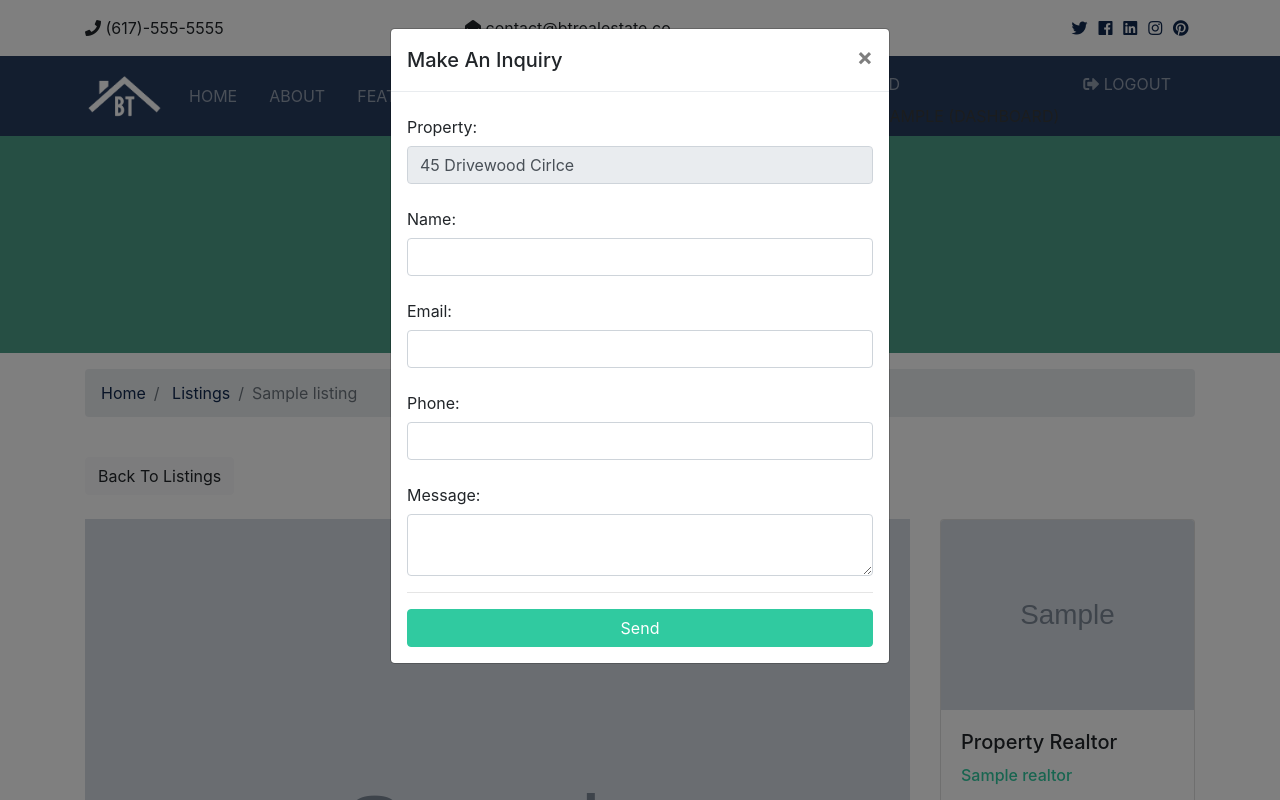
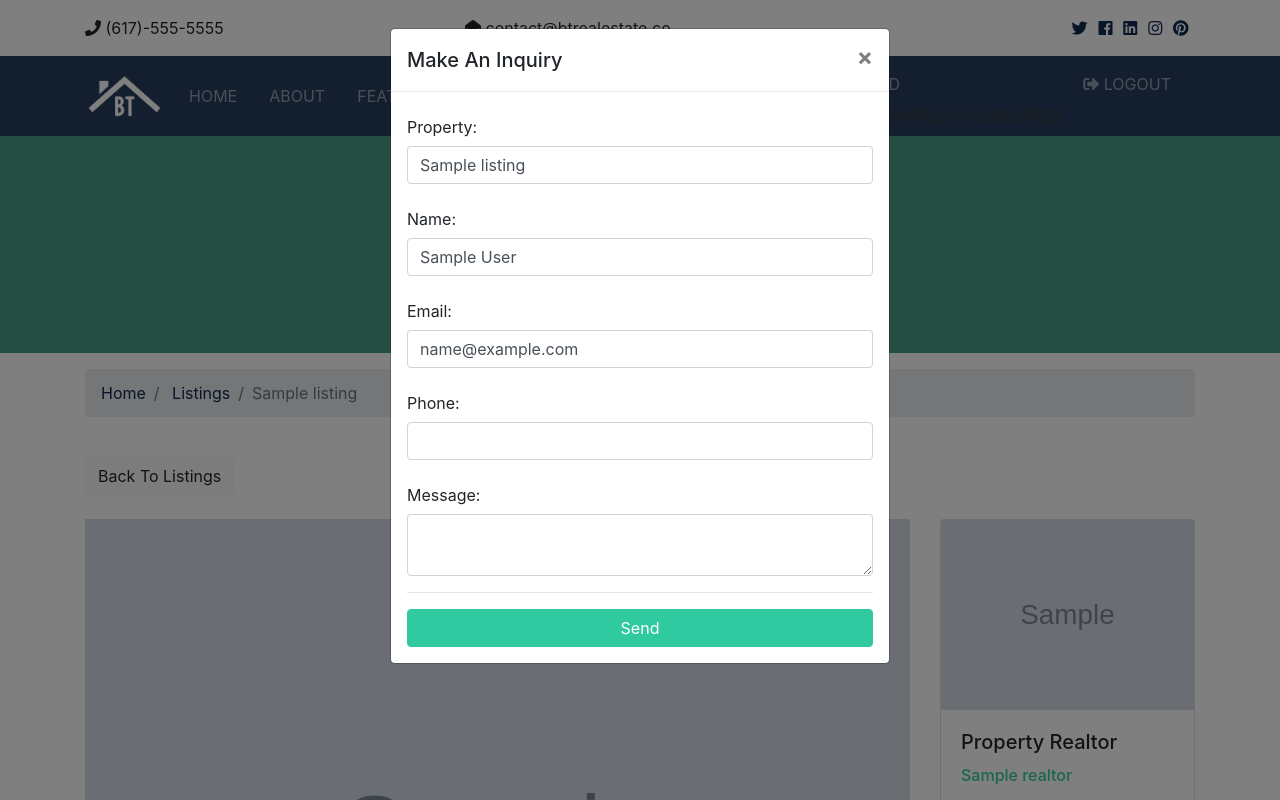
Before and after one commit to allanlburns/btre, a Django app: page /listings/1 in a window 1280 px wide, after a click on "Make An Inquiry". Run offline with Django 3.2, Linux system fonts and the light colour scheme; a user stored in the database is signed in; tables that the repository leaves empty hold one stand-in row (values such as "Sample post"); grey boxes marked "Sample" are stand-in pictures; some libraries are stand-ins or nearby versions.

Commit message:
Handle contact inquiry form submission. Set up mailer.

```diff
--- a/btre/urls.py
+++ b/btre/urls.py
@@ -8,4 +8,5 @@ urlpatterns = [
 	path('listings/', include('listings.urls')),
     path('admin/', admin.site.urls),
     path('accounts/', include('accounts.urls')),
+    path('contacts/', include('contacts.urls')),
 ] + static(settings.MEDIA_URL, document_root=settings.MEDIA_ROOT)
--- /dev/null
+++ b/contacts/urls.py
@@ -0,0 +1,6 @@
+from django.urls import path
+from . import views
+
+urlpatterns = [
+	path('contact', views.contact, name='contact')
+]
--- a/templates/listings/listing.html
+++ b/templates/listings/listing.html
@@ -33,6 +33,9 @@
       </nav>
     </div>
   </section>
+
+  <!-- Alerts -->
+  {% include 'partials/_alerts.html' %}
 
   <!-- Listing -->
   <section id="listing" class="py-4">
@@ -168,18 +171,28 @@
           </button>
         </div>
         <div class="modal-body">
-          <form>
+          <form action="{% url 'contact' %}" method="POST">
+            {% csrf_token %}
+            {% if user.is_authenticated %}
+                <!-- if user is logged in, we'll use their user_id -->
+                <input type="hidden" name="user_id" value="{{ user.id }}">
+            {% else %}
+                <!-- if user isn't logged in, we'll still handle the requst, but do it anonymously. -->
+                <input type="hidden" name="user_id" value="0">
+            {% endif %}
+            <input type="hidden" name="realtor_email" value="{{ listing.realtor.email }}">
+            <input type="hidden" name="listing_id" value="{{ listing.id }}">
             <div class="form-group">
               <label for="property_name" class="col-form-label">Property:</label>
-              <input type="text" name="listing" class="form-control" value="45 Drivewood Cirlce" disabled>
+              <input type="text" name="listing" class="form-control" value="{{ listing.title }}">
             </div>
             <div class="form-group">
               <label for="name" class="col-form-label">Name:</label>
-              <input type="text" name="name" class="form-control" required>
+              <input type="text" name="name" class="form-control" {% if user.is_authenticated %} value="{{ user.first_name }} {{ user.last_name }}" {% endif %} required>
             </div>
             <div class="form-group">
               <label for="email" class="col-form-label">Email:</label>
-              <input type="email" name="email" class="form-control" required>
+              <input type="email" name="email" class="form-control" {% if user.is_authenticated %} value="{{ user.email }}" {% endif %} required>
             </div>
             <div class="form-group">
               <label for="phone" class="col-form-label">Phone:</label>
```
Also changed, not shown: btre/settings.py (+7 -0 lines), contacts/views.py (+41 -2 lines).
